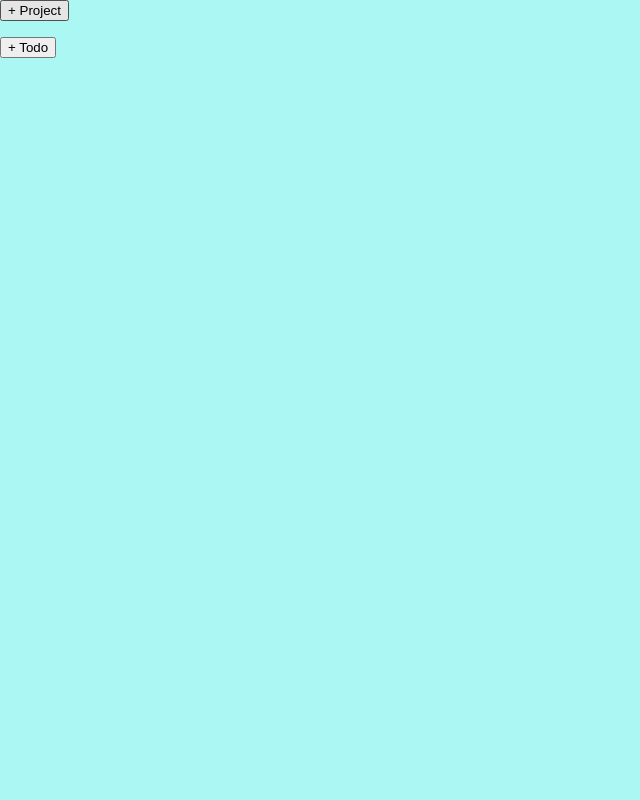
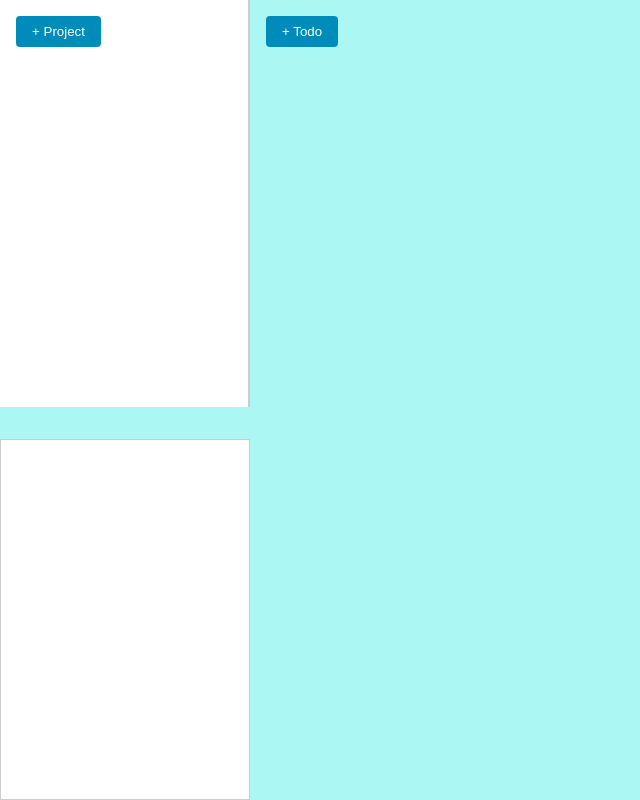
Before and after one commit to NkanyisoMz/Todo, a website built with webpack: page src/template.html in a window 1280 px wide. Shown: the whole page, without its empty margins (0-640 px from the left). Built offline with nearby package versions, Linux system fonts and the light colour scheme.

Commit message:
Add styling of sidebar and main area

```diff
--- a/src/style.css
+++ b/src/style.css
@@ -3,4 +3,39 @@ body {
   margin: 0;
   padding: 0;
   background: #aaf7f3;
+  display: grid;
+  grid-template-columns: 250px 1fr; /* sidebar fixed, main stretches */
+  height: 100vh;
 }
+
+#sidebar {
+  background: #ffffff;
+  padding: 1rem;
+  border-right: 2px solid #ccc;
+}
+
+#todo-view {
+  padding: 1rem;
+}
+
+#todo-detail {
+  margin-top: 2rem;
+  padding: 1rem;
+  background: #ffffff;
+  border: 1px solid #ccc;
+}
+
+button {
+  display: block;
+  margin-bottom: 1rem;
+  padding: 0.5rem 1rem;
+  background: #008cba;
+  color: white;
+  border: none;
+  border-radius: 4px;
+  cursor: pointer;
+}
+
+button:hover {
+  background: #005f73;
+}
```
